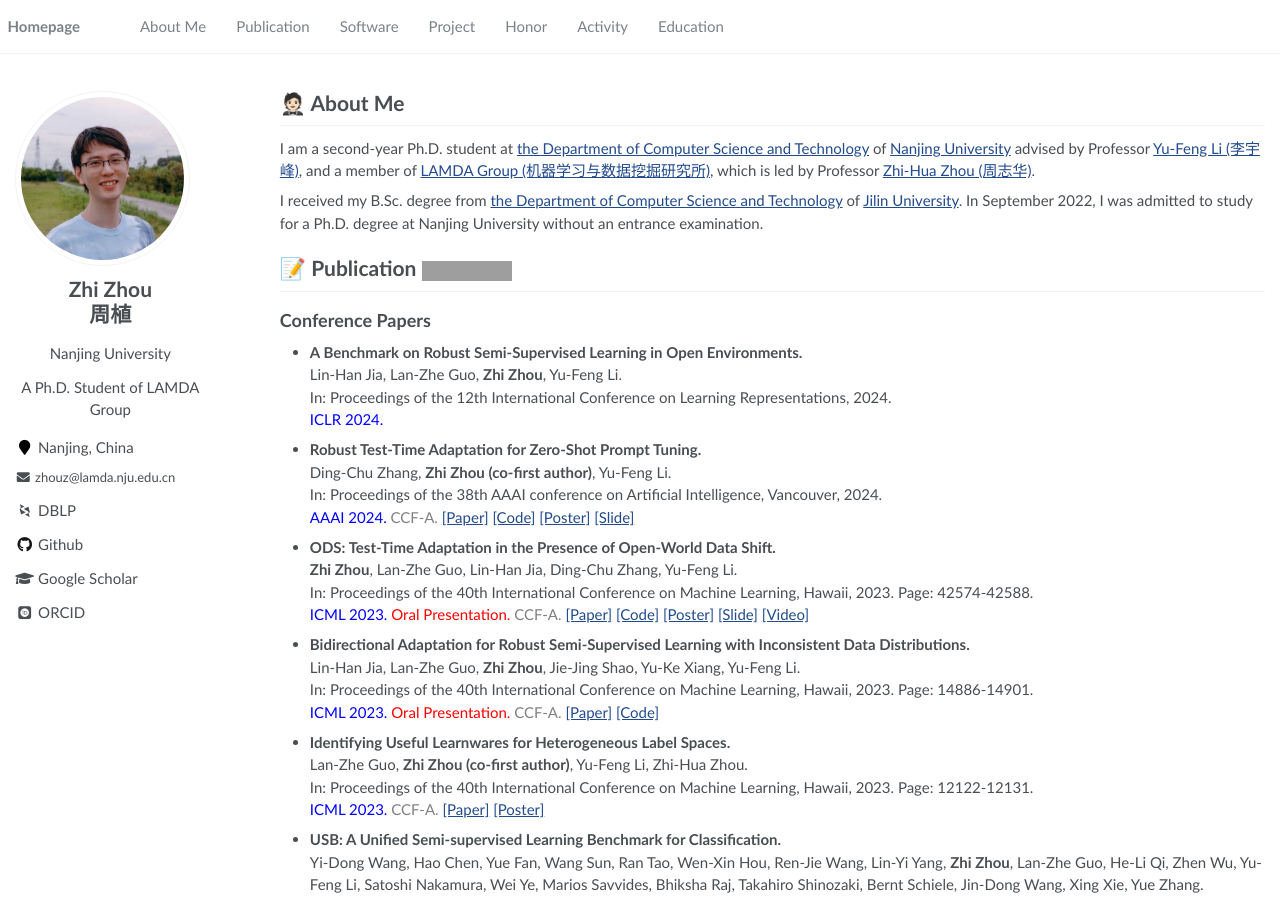
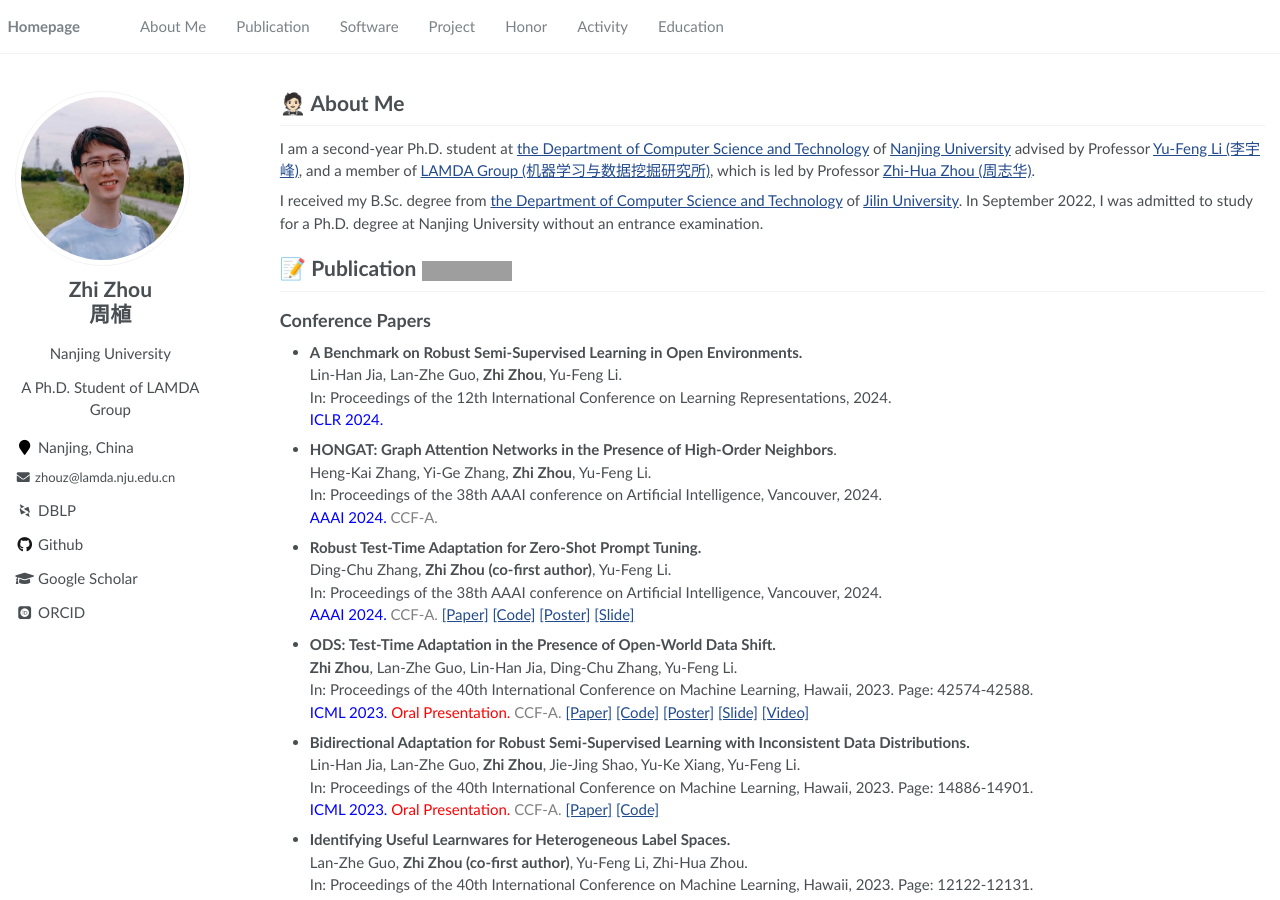
Before and after one commit to cyd24/cyd24.github.io, a Jekyll site: the page built from _pages/about.md, in a window 1280 px wide and 900 px high. Built offline with Jekyll 4.4.1, drawn with Linux system fonts in a browser that asks for light colours; some web fonts are replaced; grey boxes are pictures that could not be loaded.

Commit message:
Update about.md
Add one AAAI paper

```diff
--- a/_pages/about.md
+++ b/_pages/about.md
@@ -50,6 +50,12 @@ In: Proceedings of the 40th International Conference on Machine Learning, Hawaii
 - **A Benchmark on Robust Semi-Supervised Learning in Open Environments.** <br> Lin-Han Jia, Lan-Zhe Guo, **Zhi Zhou**, Yu-Feng Li. <br>
 In: Proceedings of the 12th International Conference on Learning Representations, 2024. <br>
 <span style="color:blue">ICLR 2024.</span>
+
+- **HONGAT: Graph Attention Networks in the Presence of High-Order Neighbors**. <br>
+Heng-Kai Zhang, Yi-Ge Zhang, **Zhi Zhou**, Yu-Feng Li. <br>
+In: Proceedings of the 38th AAAI conference on Artificial Intelligence, Vancouver, 2024. <br>
+<span style="color:blue">AAAI 2024.</span>
+<span style="color:grey">CCF-A.</span>
 
 - **Robust Test-Time Adaptation for Zero-Shot Prompt Tuning.** <br>
 Ding-Chu Zhang, **Zhi Zhou (co-first author)**, Yu-Feng Li. <br>
```
